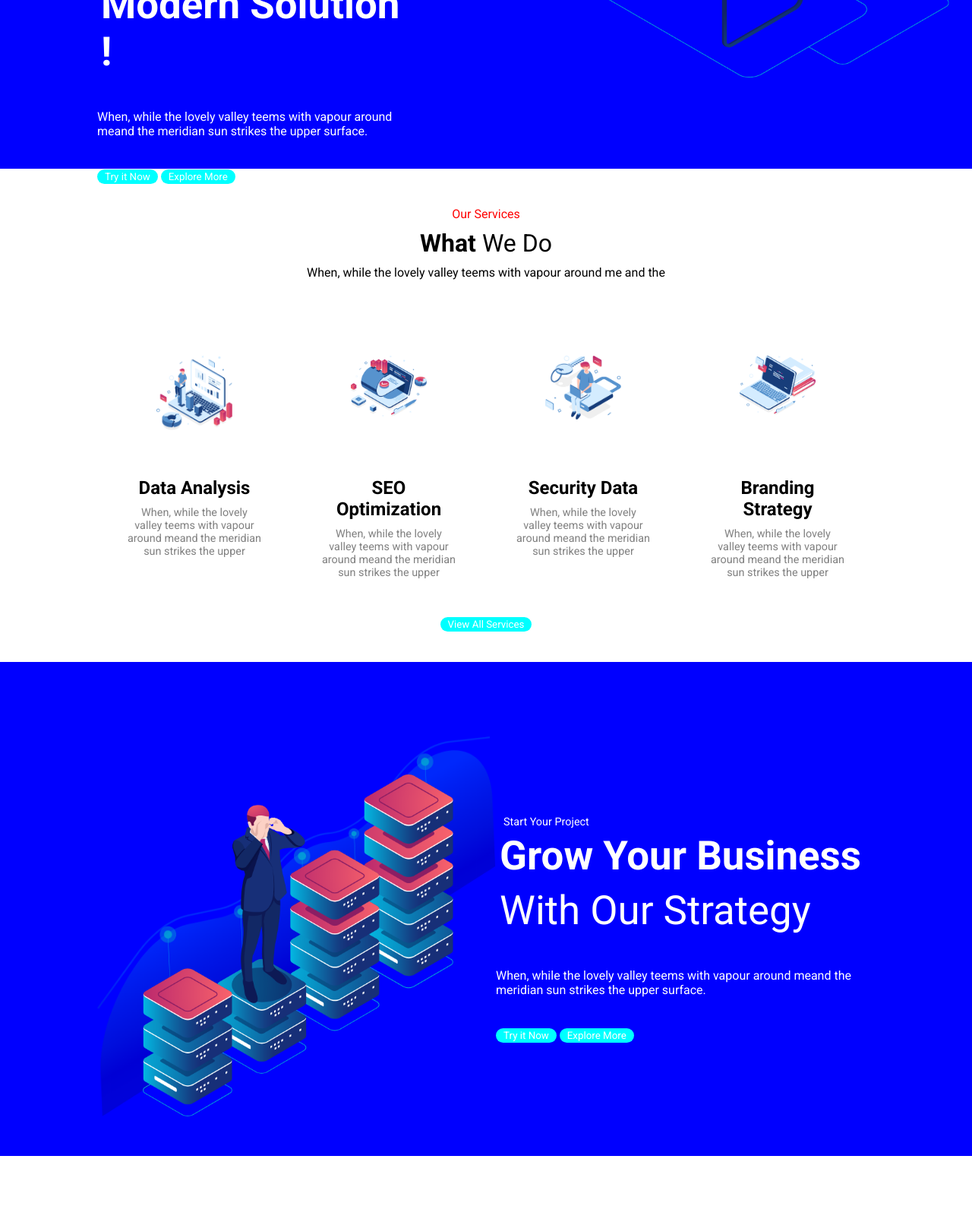
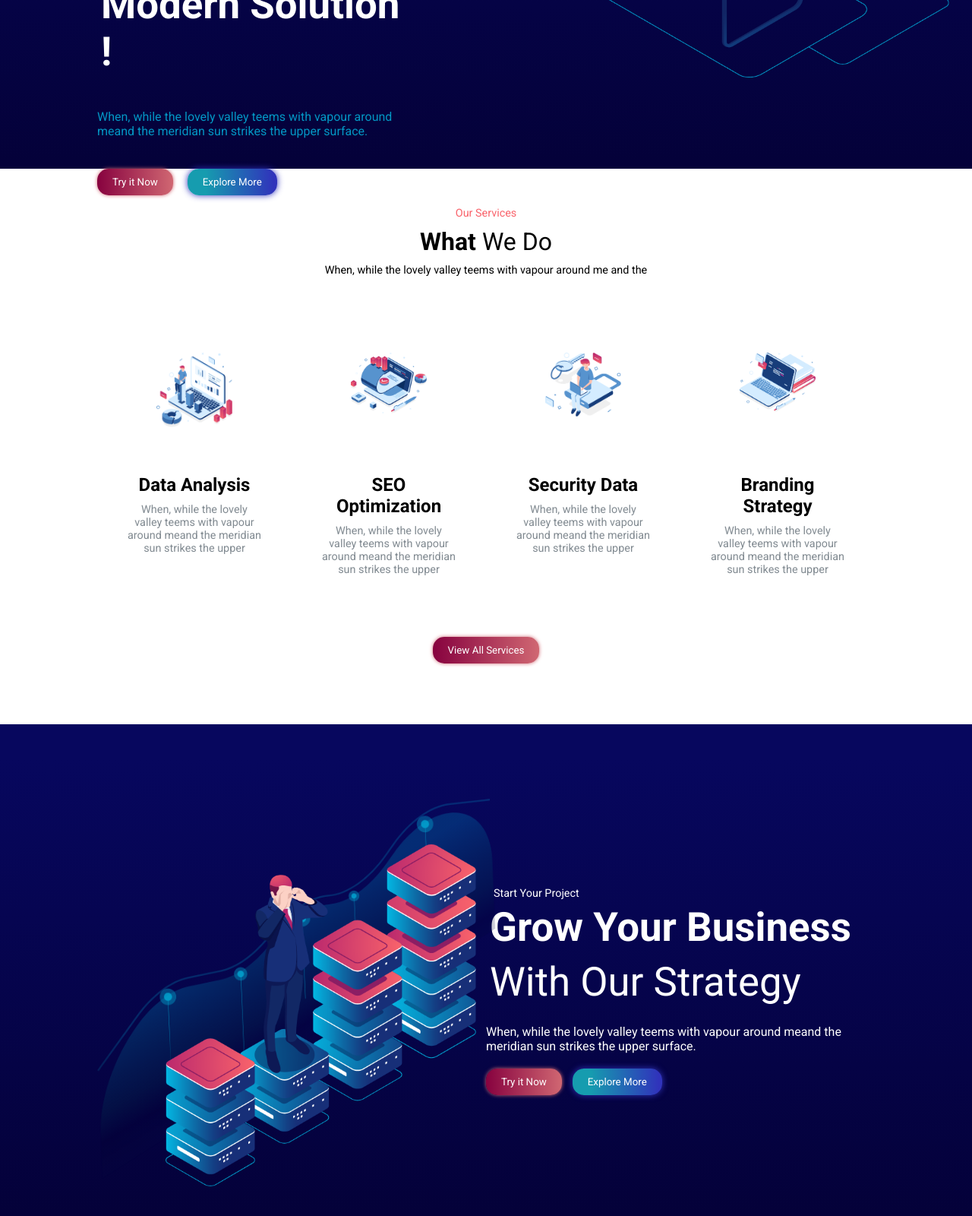
Before and after one commit to tommasoscocciolini/proj-html-vuejs, a website: page index.html in a window 1280 px wide. Shown: the part 478-2078 px from the top of the page at 76% size. Before the commit the page ends 1999 px from the top, so only its background shows below. Drawn offline with nearby package versions, Linux system fonts and the light colour scheme.

Commit message:
colori, mixins, btn, header e proseguo 1a parte main

```diff
--- a/index.html
+++ b/index.html
@@ -16,7 +16,7 @@
       <div class="container">
         <nav>
           <div class="left-nav">
-            <img src="./img/white-logo-2.png" alt="" width="100">
+            <img src="./img/white-logo-2.png" alt="" width="130">
           </div>
           <div class="right-nav">
             <ul>
@@ -33,8 +33,8 @@
               <h1 class="title-text-bold">Modern Solution !</h1>
               <p class="my-4">When, while the lovely valley teems with vapour around meand the meridian sun strikes the upper surface.</p>
               <div class="btns">
-                <button type="button" name="button">Try it Now</button>
-                <button type="button" name="button">Explore More</button>
+                <button type="button" name="button" class="btn-red" style="margin-right:15px;">Try it Now</button>
+                <button type="button" name="button" class="btn-blue">Explore More</button>
               </div>
             </div>
           </div>
@@ -65,7 +65,7 @@
           </div>
         </div>
         <div class="btn-cont my-4">
-          <button type="button" name="button">View All Services</button>
+          <button type="button" name="button" class="my-4">View All Services</button>
         </div>
 
 
@@ -82,13 +82,13 @@
             </div>
             <div class="right-jumbo">
               <div class="jumbo-txt">
-                <span class="my-4">Start Your Project</span>
+                <span class="my-1">Start Your Project</span>
                 <h1 class="title-text-bold">Grow Your Business</h1>
                 <h1 class="title-text-normal">With Our Strategy</h1>
-                <p class="my-4">When, while the lovely valley teems with vapour around meand the meridian sun strikes the upper surface.</p>
+                <p class="my-2">When, while the lovely valley teems with vapour around meand the meridian sun strikes the upper surface.</p>
                 <div class="btns">
-                  <button type="button" name="button">Try it Now</button>
-                  <button type="button" name="button">Explore More</button>
+                  <button class="btn-red" type="button" name="button">Try it Now</button>
+                  <button type="button" name="button" style="margin-left: 10px;">Explore More</button>
                 </div>
               </div>
             </div>
--- a/src/scss/partials/_common.scss
+++ b/src/scss/partials/_common.scss
@@ -8,7 +8,7 @@
 }
 
 .text-red{
-  color: red;
+  color: $txt-nav-hover;
 }
 
 .title-text-bold{
@@ -24,6 +24,11 @@
   margin-bottom: 10px;
 }
 
+.my-2{
+  margin-top: 20px;
+  margin-bottom: 20px;
+}
+
 .my-4{
   margin-top: 40px;
   margin-bottom: 40px;
--- a/src/scss/partials/_header.scss
+++ b/src/scss/partials/_header.scss
@@ -1,7 +1,6 @@
 header{
   height: 700px;
-  background-color: blue;
-
+  @include background-grad-blue();
 
 .jumbo{
   display: flex;
@@ -17,9 +16,17 @@ header{
         padding: 5px;
         font-size: 3.3em;
       }
+      p{
+        color: $primary-txt-blue;
+      }
       .btns{
-        button{
-          @include my-page-btn();
+        button.btn-blue{
+          @include my-page-btn(10px, 20px);
+          @include btn-background-shad-blue();
+        }
+        button.btn-red{
+          @include my-page-btn(10px, 20px);
+          @include btn-background-shad-red();
         }
       }
     }
--- a/src/scss/partials/_main.scss
+++ b/src/scss/partials/_main.scss
@@ -7,6 +7,9 @@ main{
       flex-direction: column;
       width: 100%;
       align-items: center;
+      p{
+        font-size: .9em;
+      }
     }
     .cards{
       padding-top: 100px;
@@ -28,7 +31,7 @@ main{
           p{
             text-align: center;
             font-size: .9em;
-            color: grey;
+            color: $text-grey;
           }
         }
 
@@ -38,15 +41,15 @@ main{
       width: 100%;
       display: flex;
       justify-content: center;
-      margin-top: 50px;
       button{
-      @include my-page-btn();
+      @include my-page-btn(10px, 20px);
+      @include btn-background-shad-red;
       }
     }
 
   }
   .container100{
-    background-color: blue;
+    @include background-grad-blue;
    .container{
       .jumbo{
         display: flex;
@@ -55,7 +58,7 @@ main{
         justify-content: space-between;
         align-items: center;
         .right-jumbo{
-          width: 60%;
+          width: 50%;
           .jumbo-txt{
             color: #ffff;
             span{
@@ -68,19 +71,23 @@ main{
             }
             .btns{
               button{
-                @include my-page-btn();
+                @include my-page-btn(10px, 20px);
+                @include btn-background-shad-blue;
+                &.btn-red{
+                  @include btn-background-shad-red;
+                }
               }
             }
           }
         }
         .left-jumbo{
-          width: 60%;
+          width: 50%;
           .img-jumbo{
             position: relative;
             img.positioned-img{
               position: absolute;
-              top: 50px;
-              left: 60px;
+              top: 60px;
+              left: 90px;
             }
           }
         }
--- a/src/scss/partials/_mixins.scss
+++ b/src/scss/partials/_mixins.scss
@@ -7,9 +7,34 @@
   }
 }
 
-@mixin my-page-btn{
-  padding: 2px 10px;
+@mixin my-page-btn($padY, $padX){
+  padding: $padY $padX;
   border-radius: 15px;
   color: #ffff;
   background-color: cyan;
 }
+
+@mixin background-grad-blue{
+  background: rgb(4,1,57);
+  background: linear-gradient(0deg, rgba(4,1,57,1) 0%, rgba(7,7,94,1) 93%);
+}
+
+@mixin btn-background-shad-blue{
+  background: rgb(48,51,187);
+  background: linear-gradient(270deg, rgba(48,51,187,1) 4%, rgba(22,156,175,1) 80%);
+  box-shadow: 0px 0px 8px rgba(48,51,187,1);
+  transition: all 0.3s ease 0s;
+  &:hover{
+    box-shadow: 0px 0px 16px rgba(22,156,175,1);
+  }
+}
+
+@mixin btn-background-shad-red{
+  background: rgb(208,103,114);
+  background: linear-gradient(270deg, rgba(208,103,114,1) 0%, rgba(135,2,63,1) 100%);
+  box-shadow: 0px 0px 5px rgba(208,103,114,1);
+  transition: all 0.3s ease 0s;
+  &:hover{
+    box-shadow: 0px 0px 16px rgba(135,2,63,1);
+  }
+}
--- a/src/scss/partials/_navbar.scss
+++ b/src/scss/partials/_navbar.scss
@@ -16,10 +16,14 @@ nav{
       @include my-ul-nostyle(15px);
       li{
         cursor: pointer;
+        &:hover{
+          color: $txt-nav-hover;
+        }
       }
     }
     button{
-      @include my-page-btn();
+      @include my-page-btn(5px, 10px);
+      @include btn-background-shad-blue;
       margin-left: 10px;
     }
   }
--- a/src/scss/partials/_variable.scss
+++ b/src/scss/partials/_variable.scss
@@ -0,0 +1,4 @@
+$primary-bg-blue: #527CEB;
+$primary-txt-blue: #03a7d3e6;
+$text-grey: #818A91;
+$txt-nav-hover: #f9636b;
```
Also changed, not shown: dist/css/master.css.
